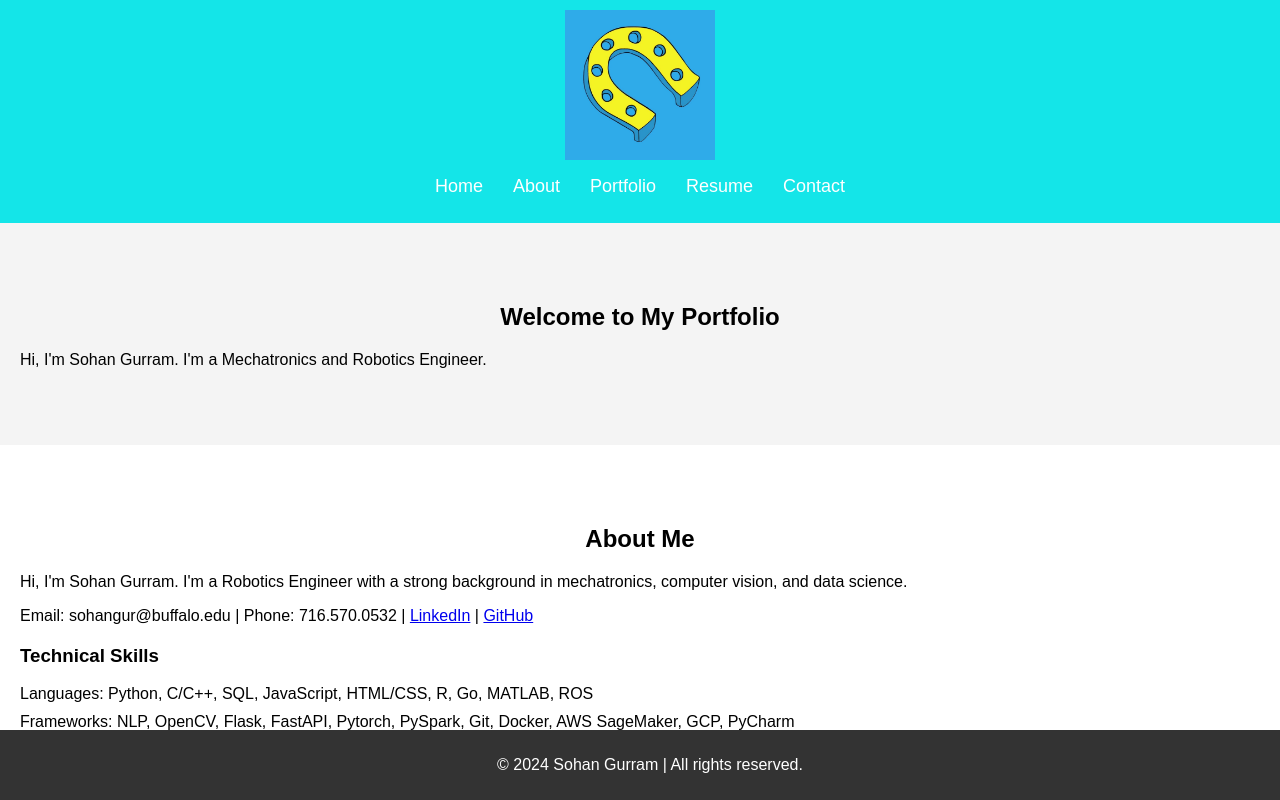
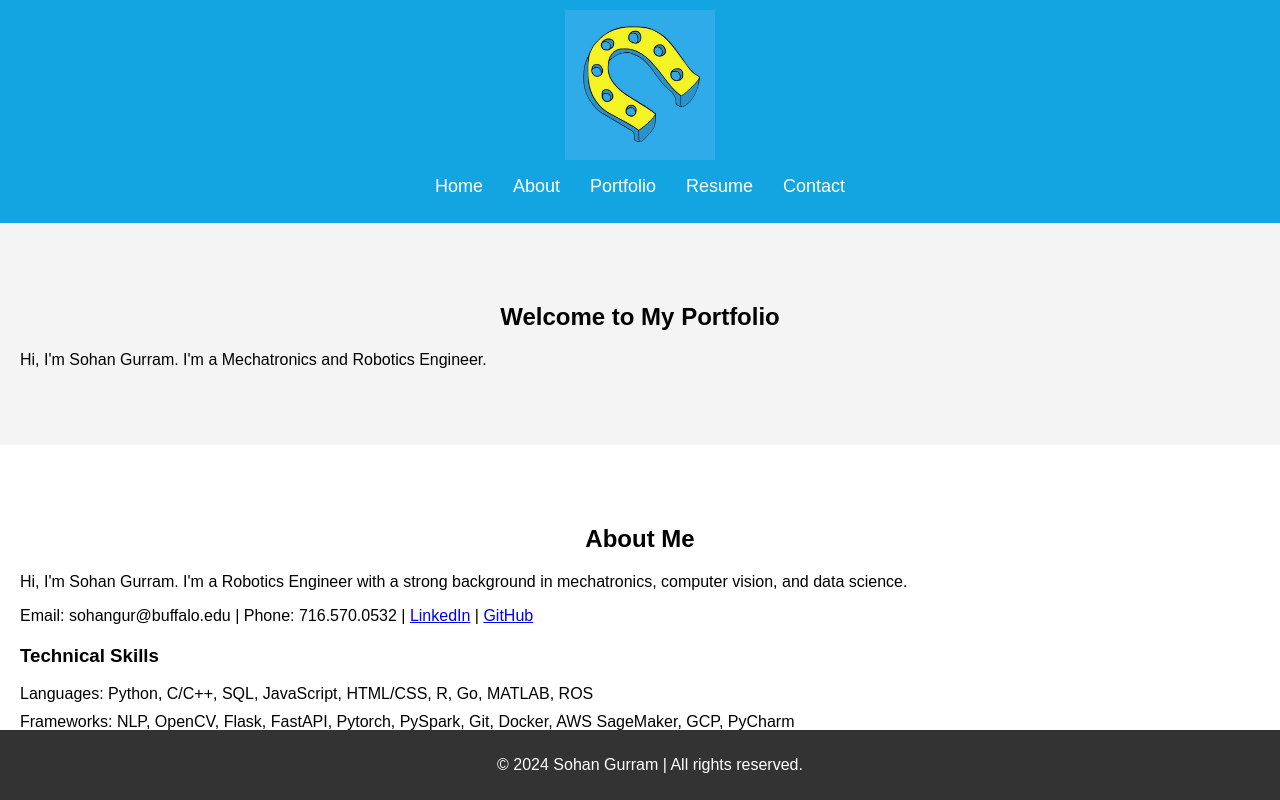
Before and after one commit to sohangurram/sohangurram.github.io, a plain HTML site: page index.html in a window 1280 px wide. Shown: the top 800 px of the page. Drawn offline with Linux system fonts and the light colour scheme.

Commit message:
Update styles.css

```diff
--- a/styles.css
+++ b/styles.css
@@ -7,7 +7,7 @@ body {
 }
 
 header {
-    background-color: #14e5e8;
+    background-color: #13a4e2;
     padding: 10px;
     text-align: center;
 }
```
